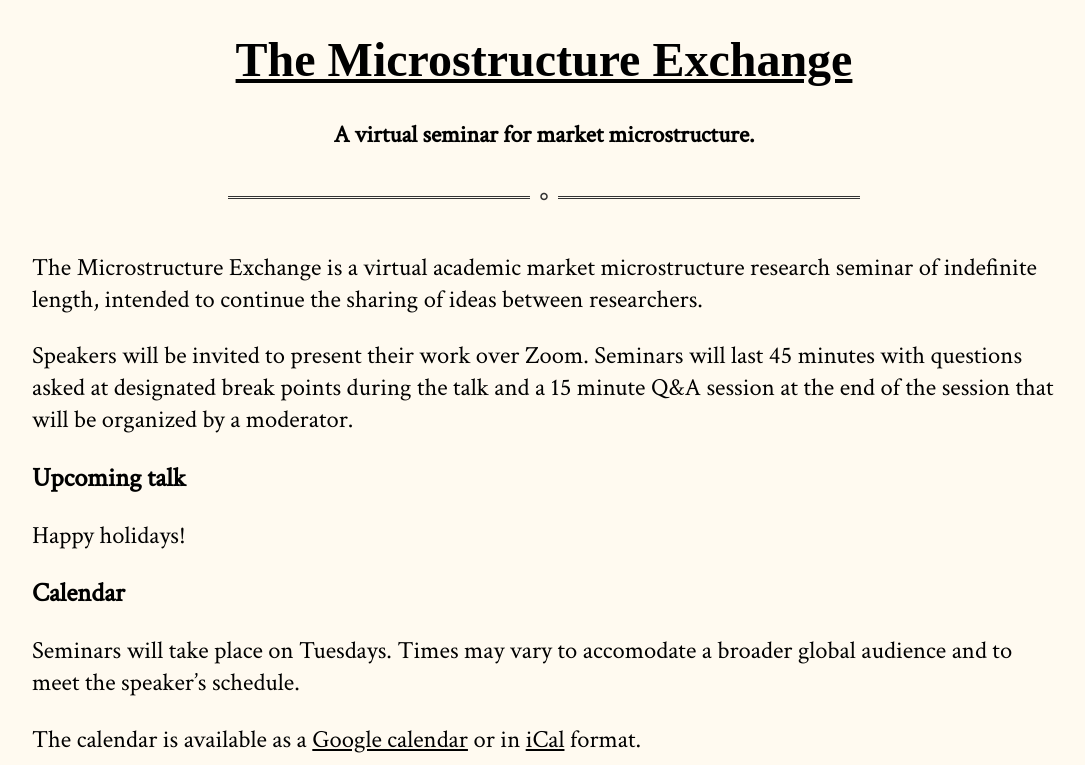
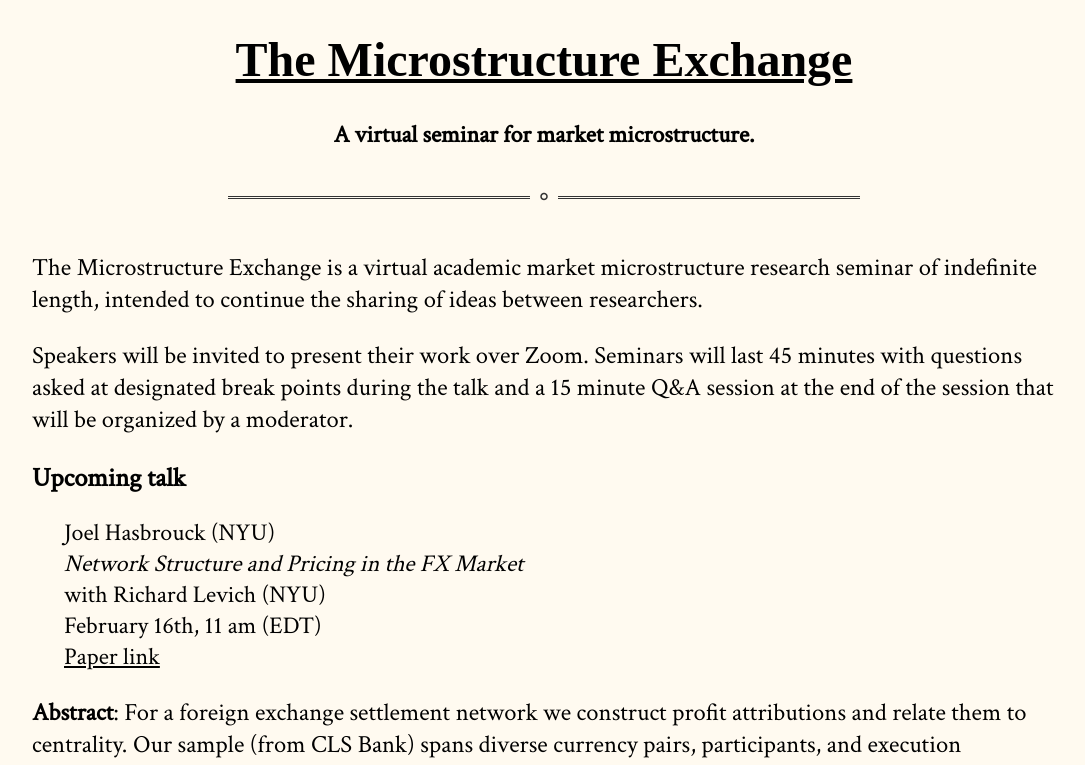
Before and after one commit to cpfiffer/microstructure.exchange, a Jekyll site: the page built from index.md, in a window 1280 px wide and 1400 px high. Shown: the top 765 px of the window, without its empty margins (96-1181 px from the left). Built offline with Jekyll 4.4.1, drawn with Linux system fonts in a browser that asks for light colours; some web fonts are replaced; some of the changed text lies outside the part shown.

Commit message:
Add next lineup

```diff
--- a/_config.yml
+++ b/_config.yml
@@ -11,11 +11,21 @@ github:
   owner_name: Cameron Pfiffer
 
 speaker-info:
-  speaker-name: Carole Comerton-Forde (UNSW)
-  speaker-paper: "To be determined"
-  # coauthors: "Wenqian Huang (BIS), Albert Menkveld (VU Amsterdam) and Michalis Vasios (ESMA)"
-  speaker-date: December 15th, 11 am (EDT)
+  speaker-name: Joel Hasbrouck (NYU)
+  speaker-paper: "Network Structure and Pricing in the FX Market"
+  coauthors: "Richard Levich (NYU)"
+  speaker-date: February 16th, 11 am (EDT)
   # discussant: "Gideon Saar (Cornell University)"
-  # paper-link: https://www.bis.org/publ/work826.htm
+  paper-link: https://papers.ssrn.com/sol3/papers.cfm?abstract_id=3521531
   # webinar-link: https://stockholmuniversity.zoom.us/webinar/register/WN_8MtBysS0RIm99mrdJ3LuKg
   # slides-link: /slides/Slides_CCP_Basis_Nov2020.pdf
+
+# 2021 Winter lineup
+# Feb 16 - Joel Hasbrouck
+# March 2 - Darell Duffie
+# March 16 - Liyan Yang
+# March 30 - Zhaogang Song
+# April 13 - Milena Wittwer
+# April 27 - Stacey Jacobsen
+# May 11 - Carole Comerton-Forde
+# May 25 - Vincent Maurin
--- a/index.md
+++ b/index.md
@@ -16,11 +16,9 @@ Speakers will be invited to present their work over Zoom. Seminars will last 45
 
 ## Upcoming talk
 
-Happy holidays!
+{% include upcoming-speaker.html %}
 
-<!-- {% include upcoming-speaker.html %} -->
-
-<!-- **Abstract**: Fragmenting clearing across multiple central counterparties (CCPs) is costly. This is because dealers providing liquidity globally, cannot net trades cleared in different CCPs and this increases their collateral costs. These costs are then passed on to their clients through price distortions which take the form of a price differential (basis) when the same products are cleared in different CCPs. Using proprietary data, we document an economically significant CCP basis for U.S. dollar swap contracts cleared both at the Chicago Mercantile Exchange (CME) and the LCH in London and provide evidence consistent with a collateral cost explanation of this basis. -->
+**Abstract**: For a foreign exchange settlement network we construct profit attributions and relate them to centrality. Our sample (from CLS Bank) spans diverse currency pairs, participants, and execution platforms. For each settlement we define the average centrality differential as the return to the more-central counterparty in the trade, and model this as a function of the two counterparties’ centralities. Estimates of this differential are generally positive, implying that the more-central counterparty realizes a higher return. Additionally, the differential generally increases as the counterparties’ centralities diverge. These two results are consistent with a pervasive centrality premium. The estimates are robust to the choice of pre- or post-settlement benchmarks, to inclusion of settlement size interactions, and to weighting the degree centralities by number or value of settlements. Across currency pairs the centrality profit varies considerably, and typically amounts to about one-third of bid-ask half-spread. The centrality premium is consistent with the hypothesis that central agents exercise bargaining power. We also find, however, evidence suggesting that the premium is at least partially offset by losses that central agents incur in supplying liquidity.
 
 
 ## Calendar
```
Also changed, not shown: other parts of index.md (+0 -1 lines).
